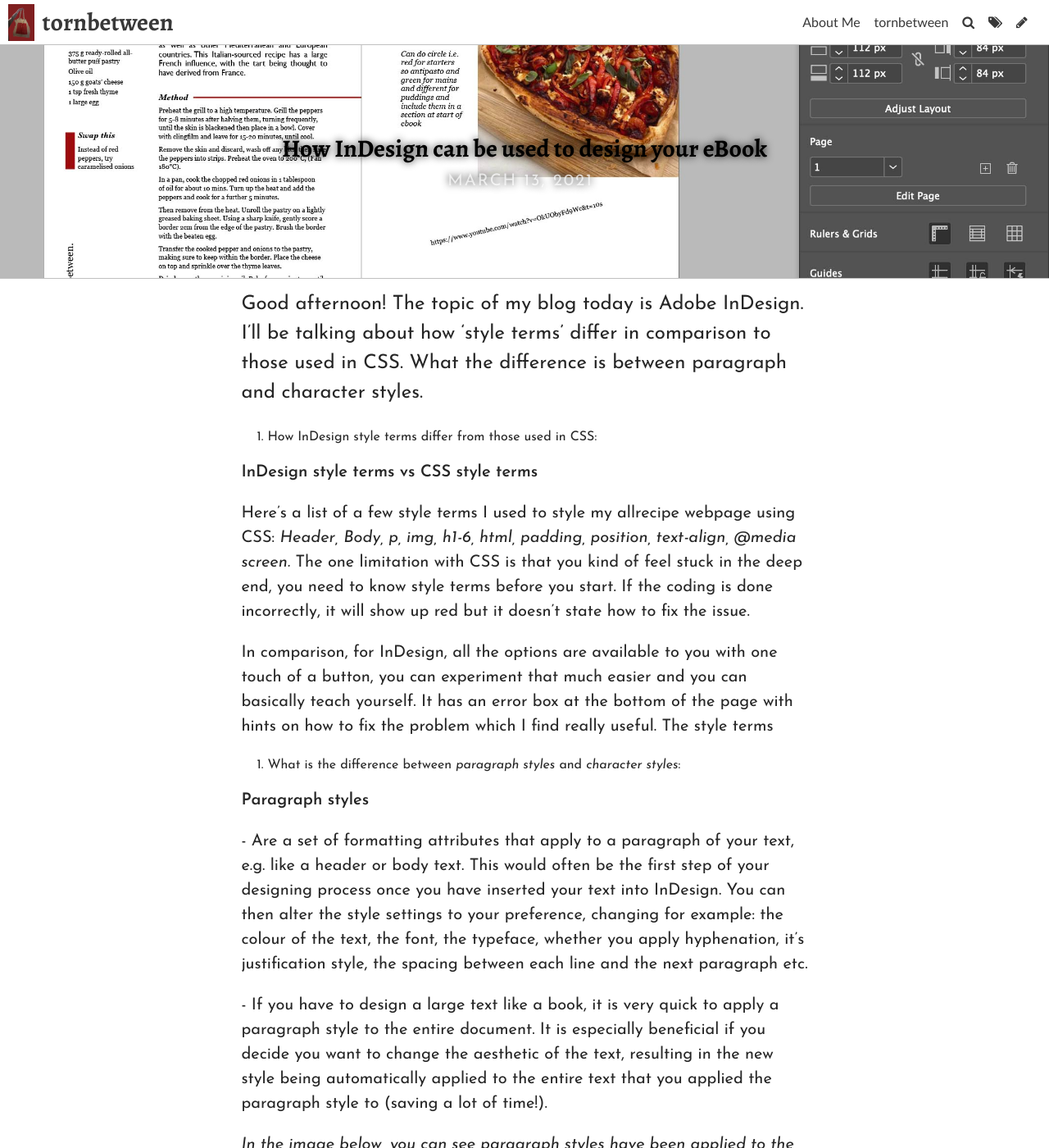
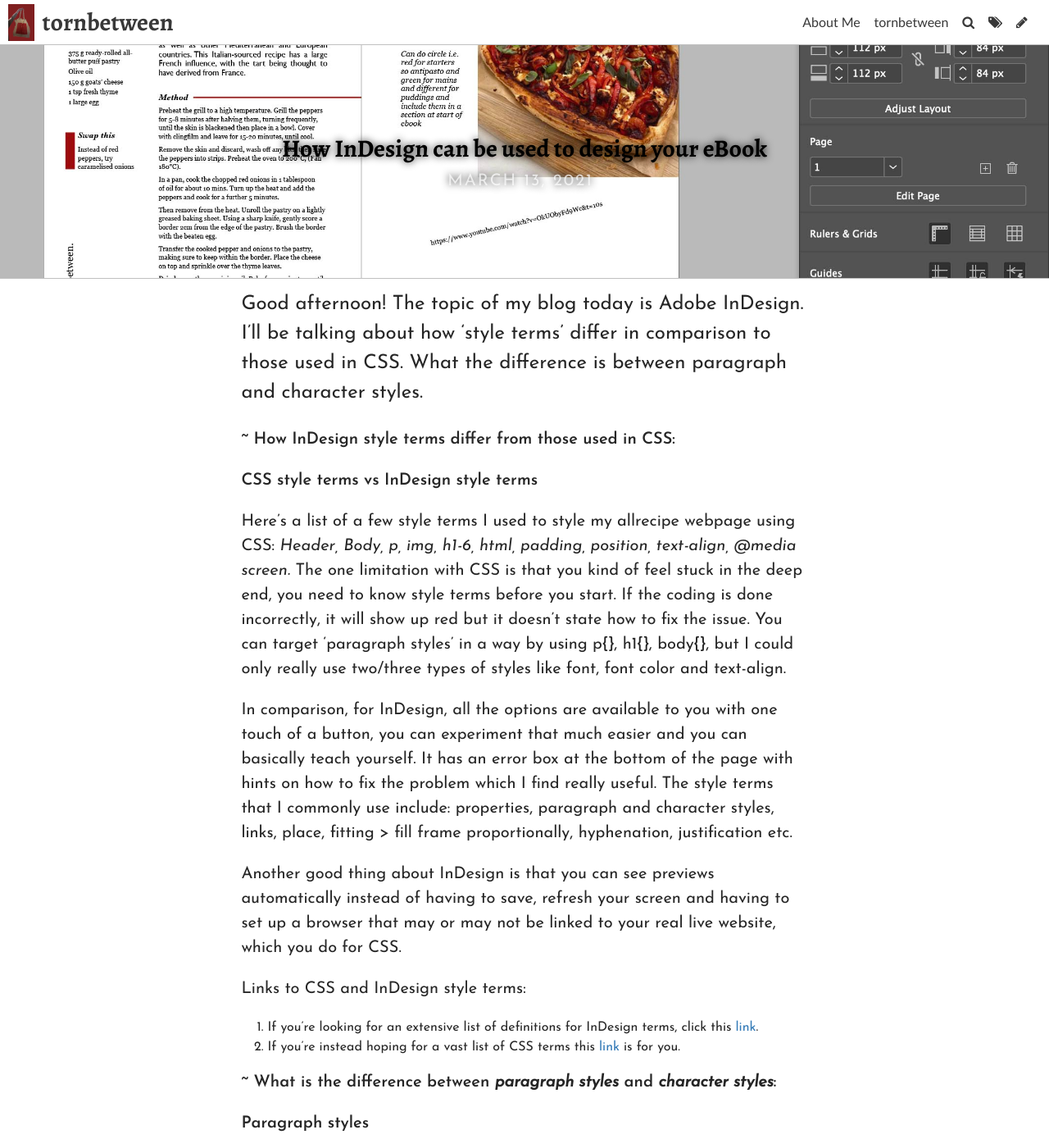
Before and after one commit to Hol1999/Hollyrecipewebsite, a Jekyll site: the page built from _posts/2021-03-13-how-indesign-can-be-used-to-design-your-ebook.md, in a window 1280 px wide and 1400 px high. Shown: the whole window at 82% size. Built offline with Jekyll 4.4.1, drawn with Linux system fonts in a browser that asks for light colours; some web fonts are replaced; some of the changed text lies outside the part shown.

Commit message:
Update Post “2021-03-13-how-indesign-can-be-used-to-design-your-ebook”

```diff
--- a/_posts/2021-03-13-how-indesign-can-be-used-to-design-your-ebook.md
+++ b/_posts/2021-03-13-how-indesign-can-be-used-to-design-your-ebook.md
@@ -11,19 +11,32 @@ tags:
 ---
 Good afternoon! The topic of my blog today is Adobe InDesign. I'll be talking about how 'style terms' differ in comparison to those used in CSS. What the difference is between paragraph and character styles.
 
-1. How InDesign style terms differ from those used in CSS:
 
-**InDesign style terms vs CSS style terms**
 
-Here's a list of a few style terms I used to style my allrecipe webpage using CSS: *Header, Body, p, img, h1-6, html, padding, position, text-align, @media screen.* The one limitation with CSS is that you kind of feel stuck in the deep end, you need to know style terms before you start. If the coding is done incorrectly, it will show up red but it doesn't state how to fix the issue.
-
-In comparison, for InDesign, all the options are available to you with one touch of a button, you can experiment that much easier and you can basically teach yourself. It has an error box at the bottom of the page with hints on how to fix the problem which I find really useful. The style terms
+**~ How InDesign style terms differ from those used in CSS:**
 
 
 
+**CSS style terms vs InDesign style terms**
+
+Here's a list of a few style terms I used to style my allrecipe webpage using CSS: *Header, Body, p, img, h1-6, html, padding, position, text-align, @media screen.* The one limitation with CSS is that you kind of feel stuck in the deep end, you need to know style terms before you start. If the coding is done incorrectly, it will show up red but it doesn't state how to fix the issue. You can target 'paragraph styles' in a way by using p{}, h1{}, body{}, but I could only really use two/three types of styles like font, font color and text-align.
+
+In comparison, for InDesign, all the options are available to you with one touch of a button, you can experiment that much easier and you can basically teach yourself. It has an error box at the bottom of the page with hints on how to fix the problem which I find really useful. The style terms that I commonly use include: properties, paragraph and character styles, links, place, fitting > fill frame proportionally, hyphenation, justification etc.
+
+Another good thing about InDesign is that you can see previews automatically instead of having to save, refresh your screen and having to set up a browser that may or may not be linked to your real live website, which you do for CSS.
 
 
-1. What is the difference between *paragraph styles* and *character styles*:
+
+Links to CSS and InDesign style terms:
+
+1. If you're looking for an extensive list of definitions for InDesign terms, click this [link](https://www.paperandoats.com/blog-native/31-adobe-indesign-terms-defined).
+2. If you're instead hoping for a vast list of CSS terms this [link](https://www.impressivewebs.com/css-terms-definitions/) is for you.
+
+
+
+**~ What is the difference between *paragraph styles* and *character styles*:**
+
+
 
 **Paragraph styles**
 
@@ -33,8 +46,6 @@ In comparison, for InDesign, all the options are available to you with one touch
 
 *In the image below, you can see paragraph styles have been applied to the body text and the headings.*
 
-
-
 ![An example of a book with character and paragraph styles applied](../uploads/candpstyles.jpg "An example of a book with character and paragraph styles applied")
 
 **Character styles**
@@ -43,14 +54,11 @@ In comparison, for InDesign, all the options are available to you with one touch
 
 *In the image above, you can see one character style has been applied to the **4.2** (next to Out and About)*
 
-
-
-Links and further references to what I spoke about, including a YouTube video on InDesign paragraph styles and characters styles. And links to CSS and InDesign terms:
+For a more in-depth reference to what I spoke about, I recommend you watch this YouTube video on InDesign paragraph styles and characters styles.
 
 <div class="video-box"><iframe width="560" height="315" src="https://www.youtube.com/embed/pG9JkAPLgs8?rel=0" allow="accelerometer; autoplay; encrypted-media; gyroscope; picture-in-picture" allowfullscreen></iframe></div>
 
-1. If you're looking for an extensive list of definitions for InDesign terms, click this [link](https://www.paperandoats.com/blog-native/31-adobe-indesign-terms-defined).
-2. If you're instead hoping for a vast list of CSS terms this [link](https://www.impressivewebs.com/css-terms-definitions/) is for you.
+
 
 ### 'What I've done so far' segment
 
```
